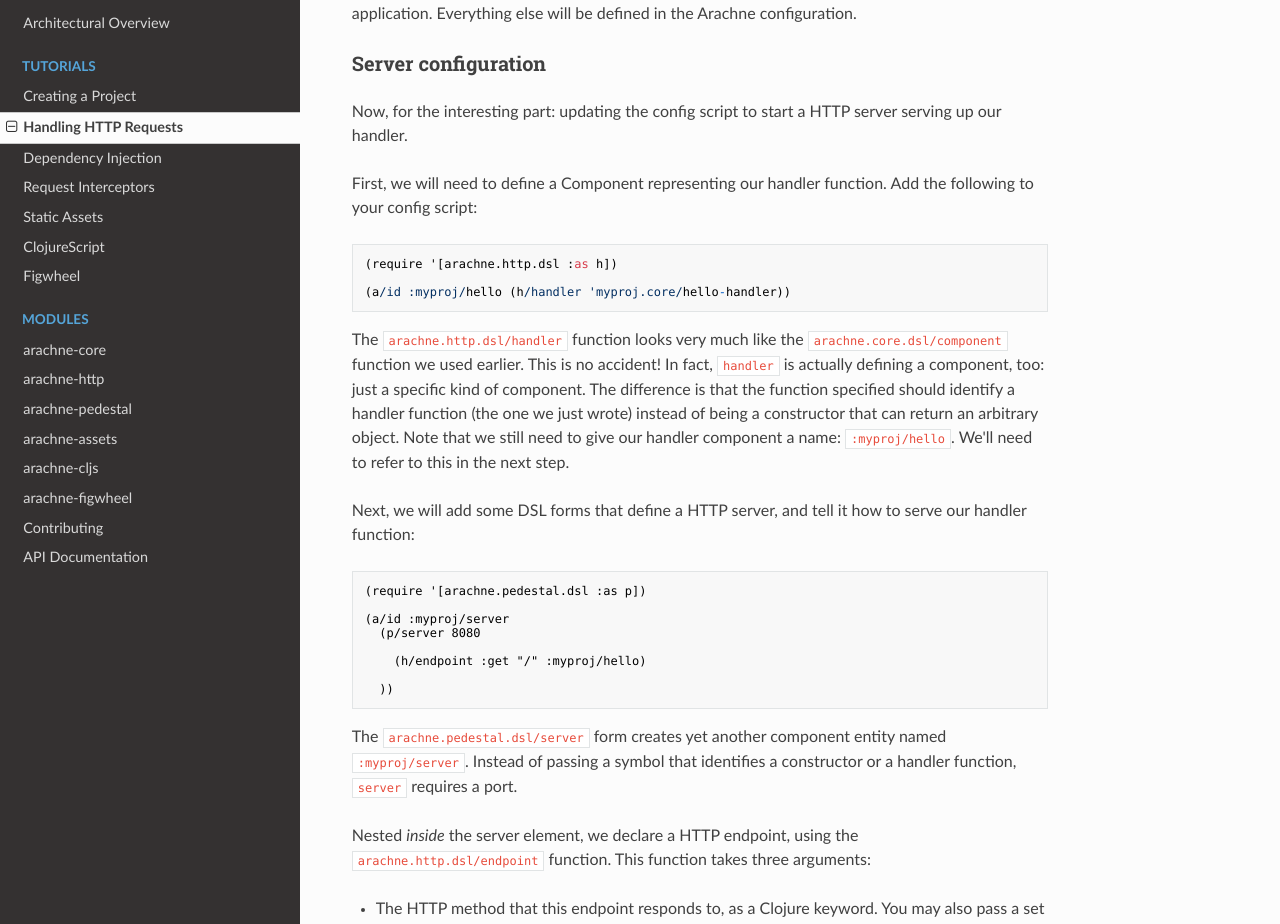
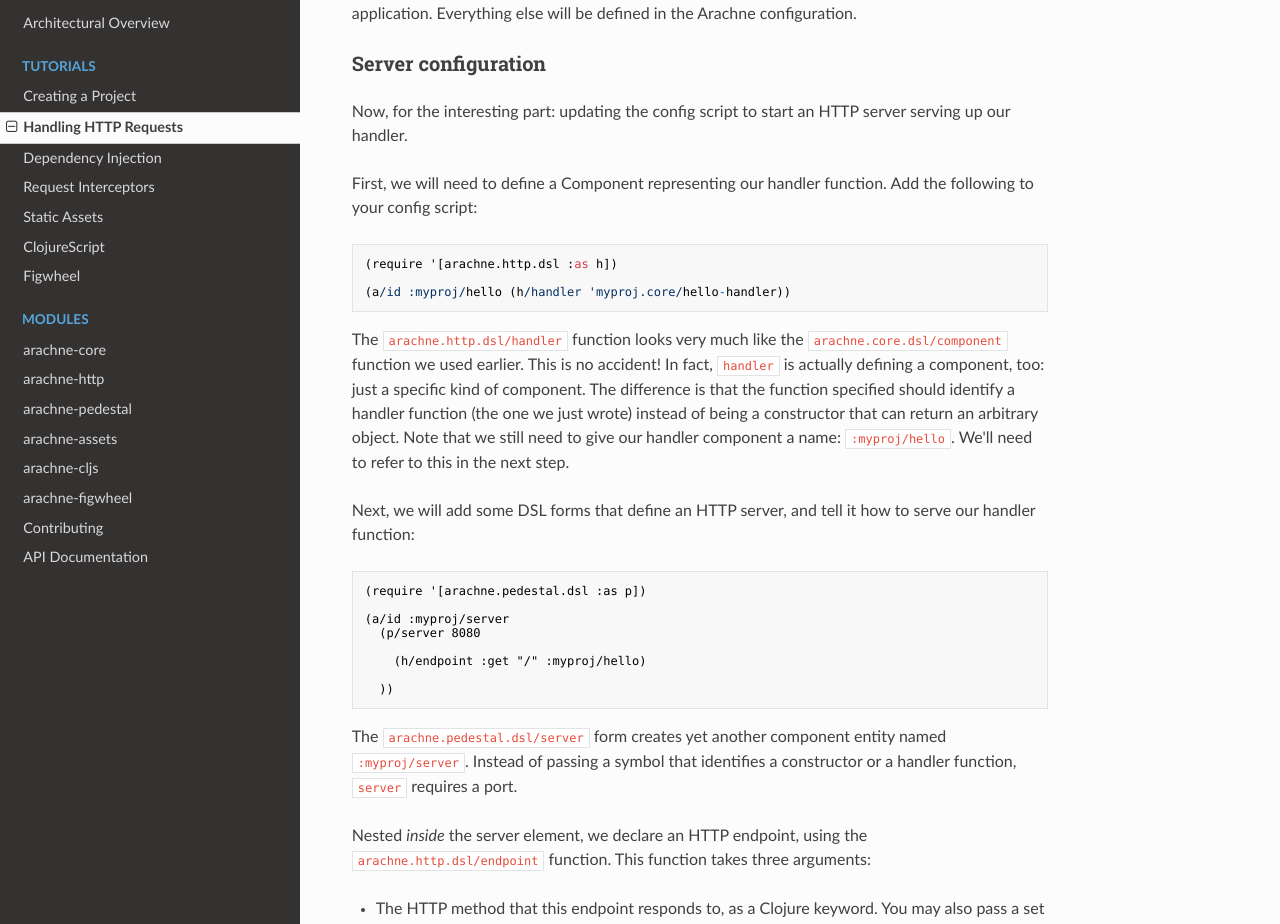
Before and after one commit to arachne-framework/arachne-docs, an MkDocs documentation site: the page built from docs/tutorials/http-requests.md, in a window 1280 px wide and 1400 px high, scrolled down 1302 px. Shown: the part 156-1080 px from the top of the window. Built offline with MkDocs 1.6.1, drawn with Linux system fonts in a browser that asks for light colours; nearby versions of some CDN libraries; old or Windows-style settings are respelled for this version of MkDocs; some of the changed text lies outside the part shown.

`````diff
--- a/docs/tutorials/http-requests.md
+++ b/docs/tutorials/http-requests.md
@@ -1,6 +1,6 @@
 <h1>Handling HTTP Requests</h1>
 
-This tutorial extends the project started in the [getting started tutorial](creating-a-project.md) and adds the Pedestal module. It shows how to define and start a HTTP server, and handle incoming HTTP requests using custom handlers functions.
+This tutorial extends the project started in the [getting started tutorial](creating-a-project.md) and adds the Pedestal module. It shows how to define and start an HTTP server, and handle incoming HTTP requests using custom handlers functions.
 
 You can find the complete source code used in this tutorial on [Github](https://github.com/arachne-framework/arachne-docs/tree/master/tutorial-code/http-requests).
 
@@ -54,7 +54,7 @@ This is literally all of the project code we need to write to turn our applicati
 
 ### Server configuration
 
-Now, for the interesting part: updating the config script to start a HTTP server serving up our handler.
+Now, for the interesting part: updating the config script to start an HTTP server serving up our handler.
 
 First, we will need to define a Component representing our handler function. Add the following to your config script:
 
@@ -66,7 +66,7 @@ First, we will need to define a Component representing our handler function. Add
 
 The `arachne.http.dsl/handler` function looks very much like the `arachne.core.dsl/component` function we used earlier. This is no accident! In fact, `handler` is actually defining a component, too: just a specific kind of component. The difference is that the function specified should identify a handler function (the one we just wrote) instead of being a constructor that can return an arbitrary object. Note that we still need to give our handler component a name: `:myproj/hello`. We'll need to refer to this in the next step.
 
-Next, we will add some DSL forms that define a HTTP server, and tell it how to serve our handler function:
+Next, we will add some DSL forms that define an HTTP server, and tell it how to serve our handler function:
 
 ````clojure
 (require '[arachne.pedestal.dsl :as p])
@@ -81,7 +81,7 @@ Next, we will add some DSL forms that define a HTTP server, and tell it how to s
 
 The `arachne.pedestal.dsl/server` form creates yet another component entity named `:myproj/server`. Instead of passing a symbol that identifies a constructor or a handler function, `server` requires a port.
 
-Nested *inside* the server element, we declare a HTTP endpoint, using the `arachne.http.dsl/endpoint` function. This function takes three arguments:
+Nested *inside* the server element, we declare an HTTP endpoint, using the `arachne.http.dsl/endpoint` function. This function takes three arguments:
 
 - The HTTP method that this endpoint responds to, as a Clojure keyword. You may also pass a set of keywords if the endpoint can respond to multiple request types.
 - The route to which to "attach" the endpoint: requests to this route will be delegated to the endpoint.
`````
Also changed, not shown: other parts of docs/tutorials/http-requests.md (+2 -2 lines).
